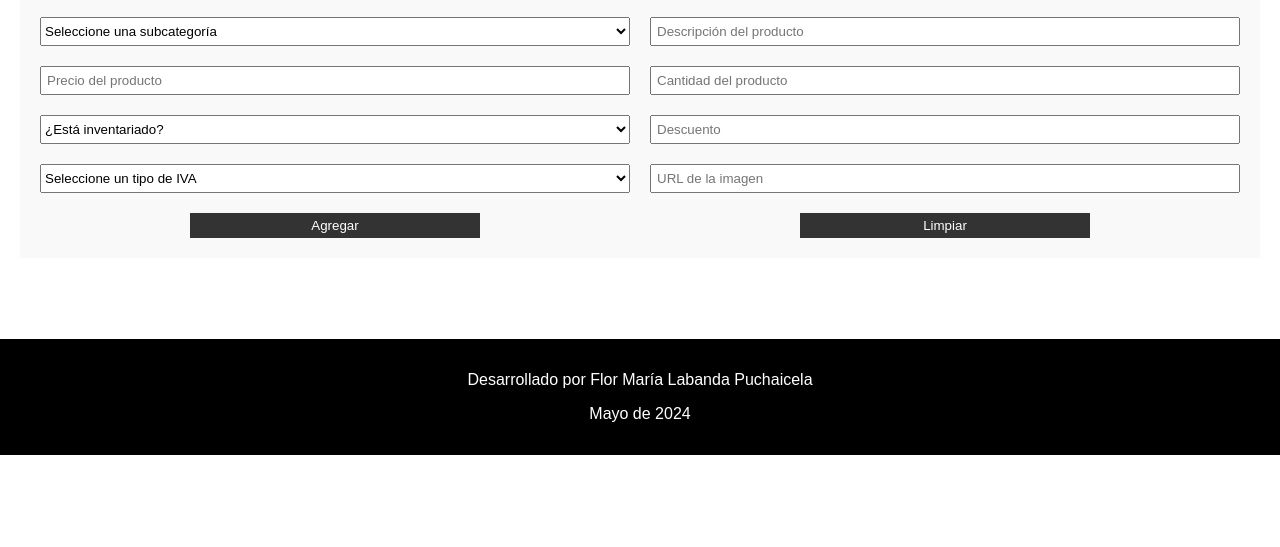
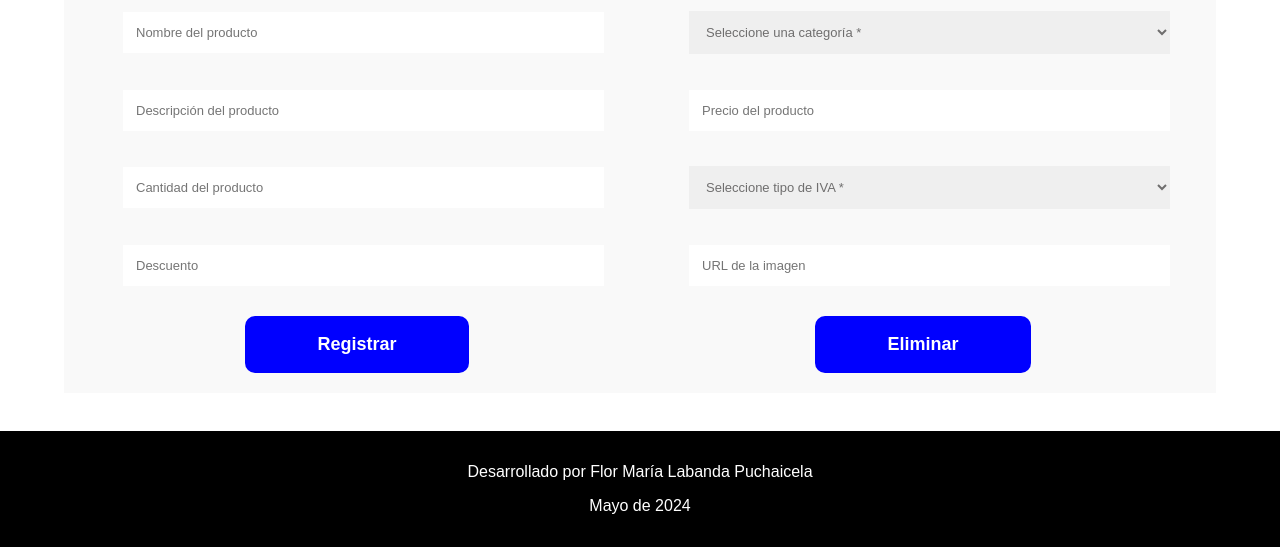
Before and after one commit to Mariq12/challenge-aluraGeek, a plain HTML site: page pages/registrar.html in a window 1280 px wide. Shown: the part 345-892 px from the top of the page. Before the commit the page ends 800 px from the top, so only its background shows below. Drawn offline with Linux system fonts and the light colour scheme.

Commit message:
subir cambios diseño

```diff
--- a/pages/registrar.html
+++ b/pages/registrar.html
@@ -30,39 +30,119 @@
                 </nav>
             </section>
             <section class="registerSide">
-                <h1>Registrar Producto</h1>
-                <form>
-                    <input type="text" placeholder="Nombre del producto *" required>
-                    <select>
+                <h3 class="banner__titulo">
+                    Registrar Productos
+                </h3>
+
+                <form class="principal__formulario" data-formulario>
+                    <fieldset class="formulario__campo">
+                        <input
+                            name="nombre"
+                            id="nombre"
+                            class="campo__completo"
+                            type="text"
+                            placeholder="Nombre del producto"
+                            minlength="3"
+                            required
+                        >
+                        <span class="mensaje-error"></span>
+                    </fieldset>
+                    <fieldset class="formulario__campo">
+                        <select >
                             <option value="" disabled selected>Seleccione una categoría *</option>
                             <option value="electronica">Electrónica</option>
                             <option value="ropa">Ropa</option>
                         </select>
+                    </fieldset>
+                    <fieldset class="formulario__campo">
+                        <input
+                            name="descripcion"
+                            id="descripcion"
+                            class="campo__completo"
+                            type="text"
+                            placeholder="Descripción del producto"
+                            minlength="3"
+                            required
+                        >
+                        <span class="mensaje-error"></span>
+                    </fieldset>
+                    <fieldset class="formulario__campo">
+                        <input
+                            name="precio"
+                            id="precio"
+                            class="campo__completo"
+                            type="number"
+                            placeholder="Precio del producto"
+                            minlength="1"
+                            required
+                        >
+                        <span class="mensaje-error"></span>
+                    </fieldset>
+                    <fieldset class="formulario__campo">
+                        <input
+                            name="cantidad"
+                            id="cantidad"
+                            class="campo__completo"
+                            type="number"
+                            placeholder="Cantidad del producto"
+                            minlength="3"
+                            required
+                        >
+                        <span class="mensaje-error"></span>
+                    </fieldset>
+                    <fieldset class="formulario__campo">
                         <select>
-                        <option value="" disabled selected>Seleccione una subcategoría</option>
-                        <option value="televisores">Televisores</option>
-                        <option value="Laptops">Laptops</option>
-                        <option value="pantalones">Pantalones</option>
-                        <option value="blusas">Blusas</option>
-                        <option value="vestidos">Vestidos</option>
-                    </select>
-                    <input type="text" placeholder="Descripción del producto" required>
-                    <input type="number" placeholder="Precio del producto" required>
-                    <input type="number" placeholder="Cantidad del producto" required>
-                    <select>
-                        <option value="" disabled selected>¿Está inventariado?</option>
-                        <option value="si">Sí</option>
-                        <option value="no">No</option>
-                    </select>
-                    <input type="number" placeholder="Descuento" required>
-                    <select>
-                        <option value="" disabled selected>Seleccione un tipo de IVA</option>
+                            <option value="" disabled selected>Seleccione tipo de IVA *</option>
                             <option value="conIVA">Con IVA</option>
                             <option value="sinIVA">Sin IVA</option>
                         </select>
-                    <input type="text" placeholder="URL de la imagen" required>
-                    <button type="submit">Agregar</button>
-                    <button type="reset">Limpiar</button>
+                    </fieldset>
+                    <fieldset class="formulario__campo">
+                        <input
+                            name="descuento"
+                            id="descuento"
+                            class="campo__completo"
+                            type="number"
+                            placeholder="Descuento"
+                            minlength="3"
+                            required
+                        >
+                        <span class="mensaje-error"></span>
+                    </fieldset>
+                    <fieldset class="formulario__campo">
+                        <input
+                            name="url"
+                            id="url"
+                            class="campo__completo"
+                            type="text"
+                            placeholder="URL de la imagen"
+                            minlength="3"
+                            required
+                        >
+                        <span class="mensaje-error"></span>
+                    </fieldset>
+
+
+                    <div class="formulario__botones">
+                        <button
+                          value="Siguiente"
+                          class="formulario__boton"
+                          id="enviar"
+                          data-boton-enviar
+                          type="submit"
+                        >Registrar</button>
+                        <span class="mensaje-error"></span>
+                    </div>
+                    <div class="formulario__botones">
+                        <button
+                        value="Siguiente"
+                        class="formulario__boton"
+                        id="enviar"
+                        data-boton-enviar
+                        type="submit"
+                      >Eliminar</button>
+                      <span class="mensaje-error"></span>
+                      </div>
                 </form>
             </section>
         </main>
--- a/styles/registrar.css
+++ b/styles/registrar.css
@@ -3,13 +3,14 @@
     display: grid;
     grid-template-columns: 1fr;
     grid-gap: 20px;
-    padding: 20px;
+    padding: 3% 5%;
 }
 
 /* Estilos para el lado derecho */
 .registerSide {
     background-color: #f9f9f9;
     padding: 20px;
+    margin: 0;
 }
 
 /* Estilos para el formulario */
@@ -18,21 +19,73 @@ form {
     grid-gap: 20px;
 }
 
-input, button {
-    padding: 5px;
+/* *FORMULARIO* */
+
+.banner__titulo {
+    font-weight: 600;
+    color: blue;
+    font-size: 32px;
+    width: 100%;
+    margin: 25px auto;
+    text-align: center;
 }
 
-button {
-    cursor: pointer;
-    background-color: #333;
-    color: white;
+
+.formulario__campo {
     border: none;
-    width: calc(50% - 5px);
-    margin: auto;
+    width: 100%;
+    display: flex;
+    align-items: center;
+    justify-content: space-between;
 }
-button:hover {
-    background-color: #555;
+.formulario__campo select {
+    width: 95%;
+    font-size: 13px;
+    border: none;
+    color: #6f6e6e;
+    padding: 1em;
 }
+.formulario__campo select,
+.formulario__campo input {
+    margin-right: 40px;
+    margin-left: 25px;
+}
+.campo__completo {
+    display: block;
+    width: 90%;
+    padding: 1em;
+    font-size: 13px;
+    border: none;
+}
+
+.formulario__botones {
+    display: flex;
+    justify-content: center;
+}
+
+.formulario__boton {
+    display: flex;
+    justify-content:center;
+    background-color: blue;
+    display: block;
+    border: none;
+    padding: 1em 4em;
+    border-radius: 10px;
+    font-weight: 600;
+    font-size: 18px;
+    color:white;
+}
+
+
+.mensaje-error {
+    display: block;
+    margin-top: 5px;
+    font-weight: 400;
+    font-style: italic;
+    font-size: .925rem;
+    color: red;
+}
+
 
 /* *MEDIA QUERIES* */
 /* Consulta de medios para cambiar a una sola columna en pantallas más pequeñas */
--- a/styles/style.css
+++ b/styles/style.css
@@ -5,6 +5,7 @@ body {
     display: flex;
     flex-direction: column;;
     min-height: 100vh;
+    overflow-x: hidden;
 }
 
 /* Estilos para el header */
```
Lines whose indentation alone changed are shown as unchanged.
